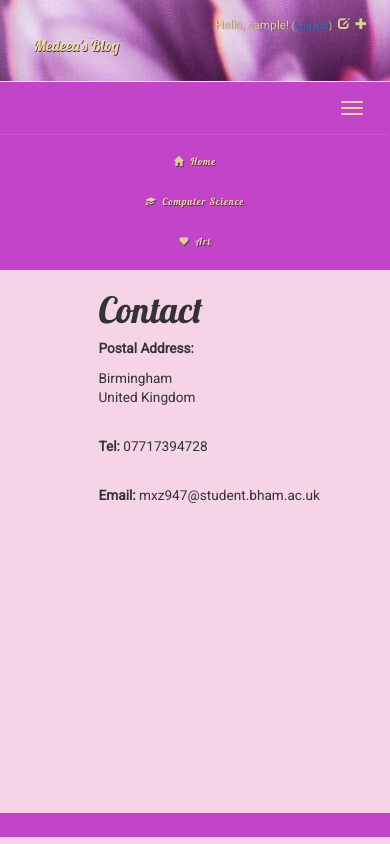
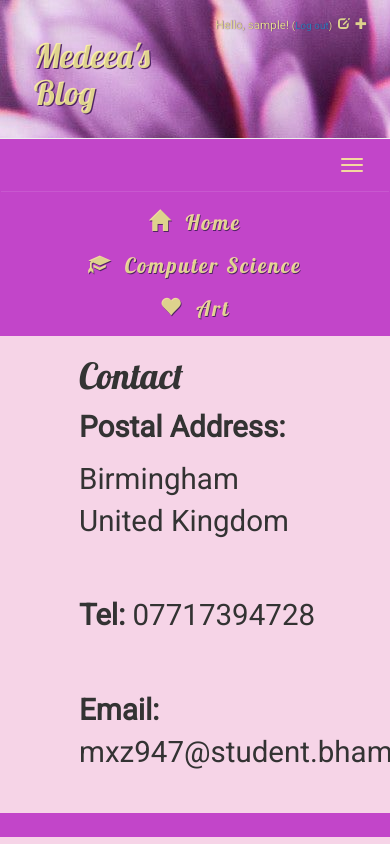
Before and after one commit to MedeeaZ/my-first-blog, a Django app: page /contact/ in a window 390 px wide, after a click that opens the changed part; the page is wider, and only the part inside the window is pictured. Run offline with Django 3.2, Linux system fonts and the light colour scheme; the visitor is signed in with stand-in values (Sample User, id 1); some libraries are stand-ins or nearby versions.

Commit message:
I made the font-size bigger in mobile-view

```diff
--- a/mysite/blog/static/css/blog.css
+++ b/mysite/blog/static/css/blog.css
@@ -8,8 +8,8 @@
 .page-header h1, .page-header h1 a, .page-header h1 a:visited, .page-header h1 a:active {
 
     color: #fffa97d0;
-    font-size: 4vw;
-    text-shadow: 0.15vw 0.15vw rgb(78, 35, 99);
+    font-size: 4vmax;
+    text-shadow: 0.15vmax 0.15vmax rgb(78, 35, 99);
     text-decoration: none;
 }
 
@@ -32,7 +32,7 @@
   }
 .navbar-nav li a {
     font-family: 'Lobster', cursive;
-    font-size: 2.5vmin;
+    font-size: 2.5vh;
     letter-spacing: .1em;
     color: #fffa97d0;
     text-shadow: 0.2vmin 0.2vmin rgb(78, 35, 99);
@@ -49,9 +49,9 @@ body {
 
 .content_container {
     background-color: #f3c5de00;
-    margin-left: 15%;
+    margin-left: 10%;
     padding-bottom: 2vmin;
-    width: 70%;
+    width: 80%;
 
 }
 
@@ -94,12 +94,12 @@ h1, h2, h3, h4 {
 
 .post h2, .post h2 a, .post h2 a:visited{
     color: #000000;
-    font-size: 4vmin;
+    font-size: 3.5vh;
 }
 
 .post p {
     color: #000000;
-    font-size: 2.7vmin;
+    font-size: 2.8vh;
     font-family: 'Roboto', cursive;
     text-align: justify;
     text-justify: inter-word;
@@ -142,19 +142,19 @@ h1, h2, h3, h4 {
 
 .contact_content {
     margin-left: 40px;
-    font-size: 3.5vmin;
+    font-size: 3.5vh;
     font-family: 'Roboto', cursive;
 
 }
 .home_content {
-    padding-top: 2vmin;
+    padding-top: 1vmin;
 }
 .home_content h1 {
-    font-size: 4vmin;
+    font-size: 3.5vh;
     text-align: center;
 }
 .home_content p {
-    font-size: 2.7vmin;
+    font-size: 2.8vh;
     text-align: justify;
     text-justify: inter-word;
     font-family: 'Roboto', cursive;
@@ -162,13 +162,13 @@ h1, h2, h3, h4 {
 
 .comment p, .comment strong{
     color: #000000;
-    font-size: 2vmin;
+    font-size: 2vh;
     font-family: 'Roboto', cursive;
 }
 
 #numComm {
     color: #c245c9;
-    font-size: 2vmin;
+    font-size: 2vh;
     font-family: 'Roboto', cursive;
 }
 
```
Also changed, not shown: mysite/blog/templates/blog/base.html (+0 -12 lines).
